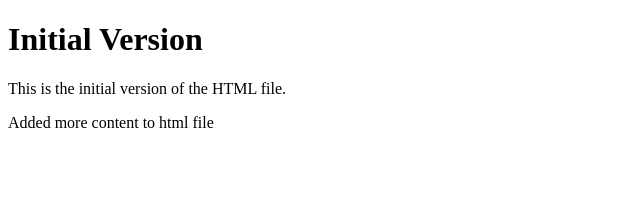
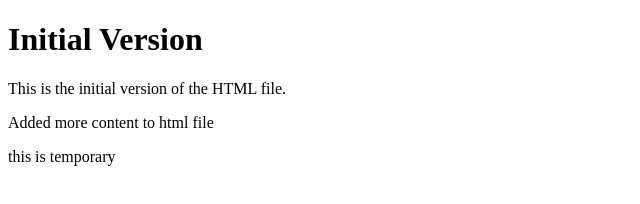
Before and after one commit to sakshi-0211/SE-hand_on, a plain HTML site: page index.html in a window 1280 px wide. Shown: the whole page, without its empty margins (0-640 px from the left). Drawn offline with Linux system fonts and the light colour scheme.

Commit message:
commit made

```diff
--- a/index.html
+++ b/index.html
@@ -7,5 +7,6 @@
     <h1>Initial Version</h1>
     <p>This is the initial version of the HTML file.</p>
     <p>Added more content to html file</p>
+    <p>this is temporary</p>
 </body>
 </html>
```
